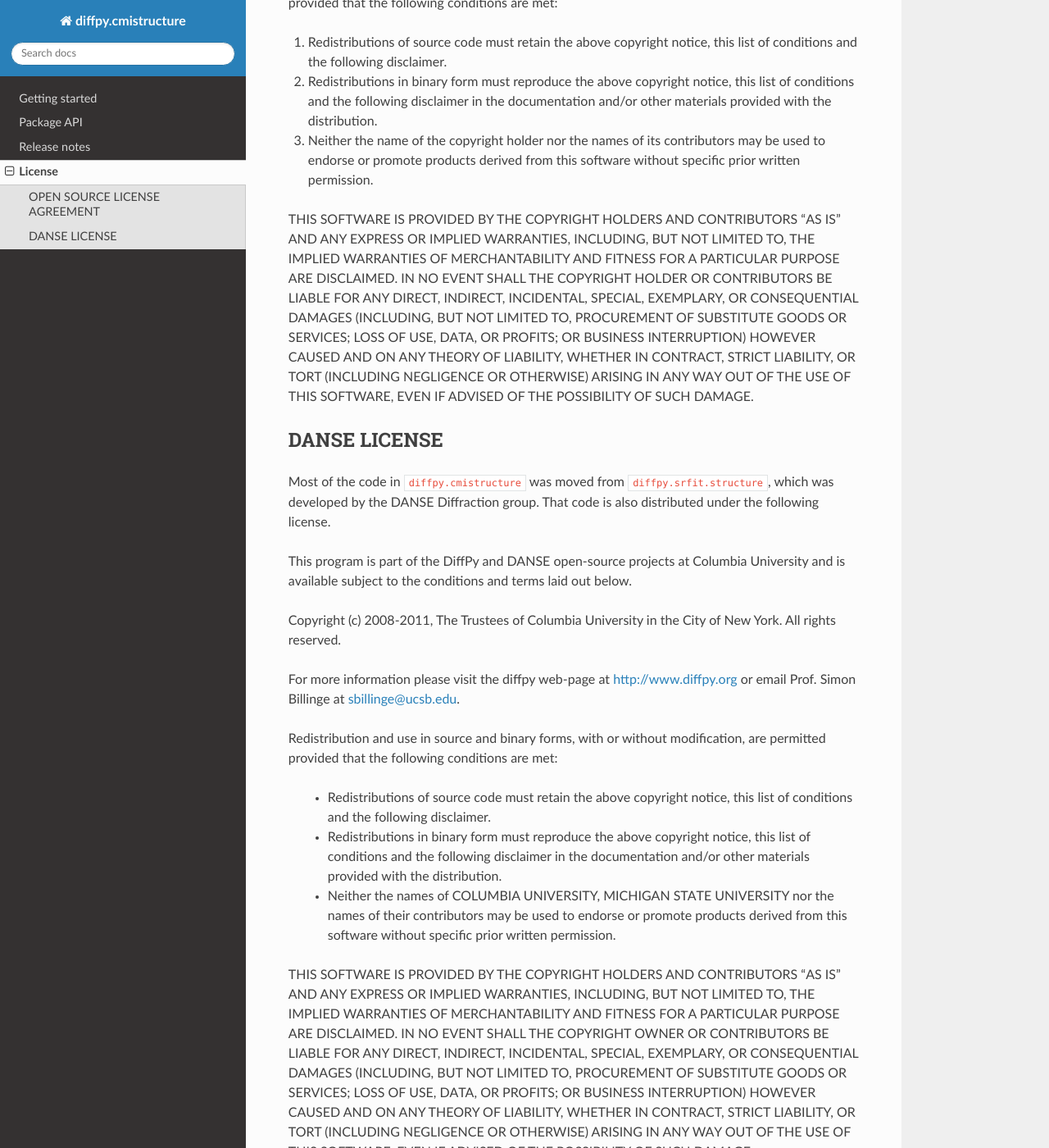
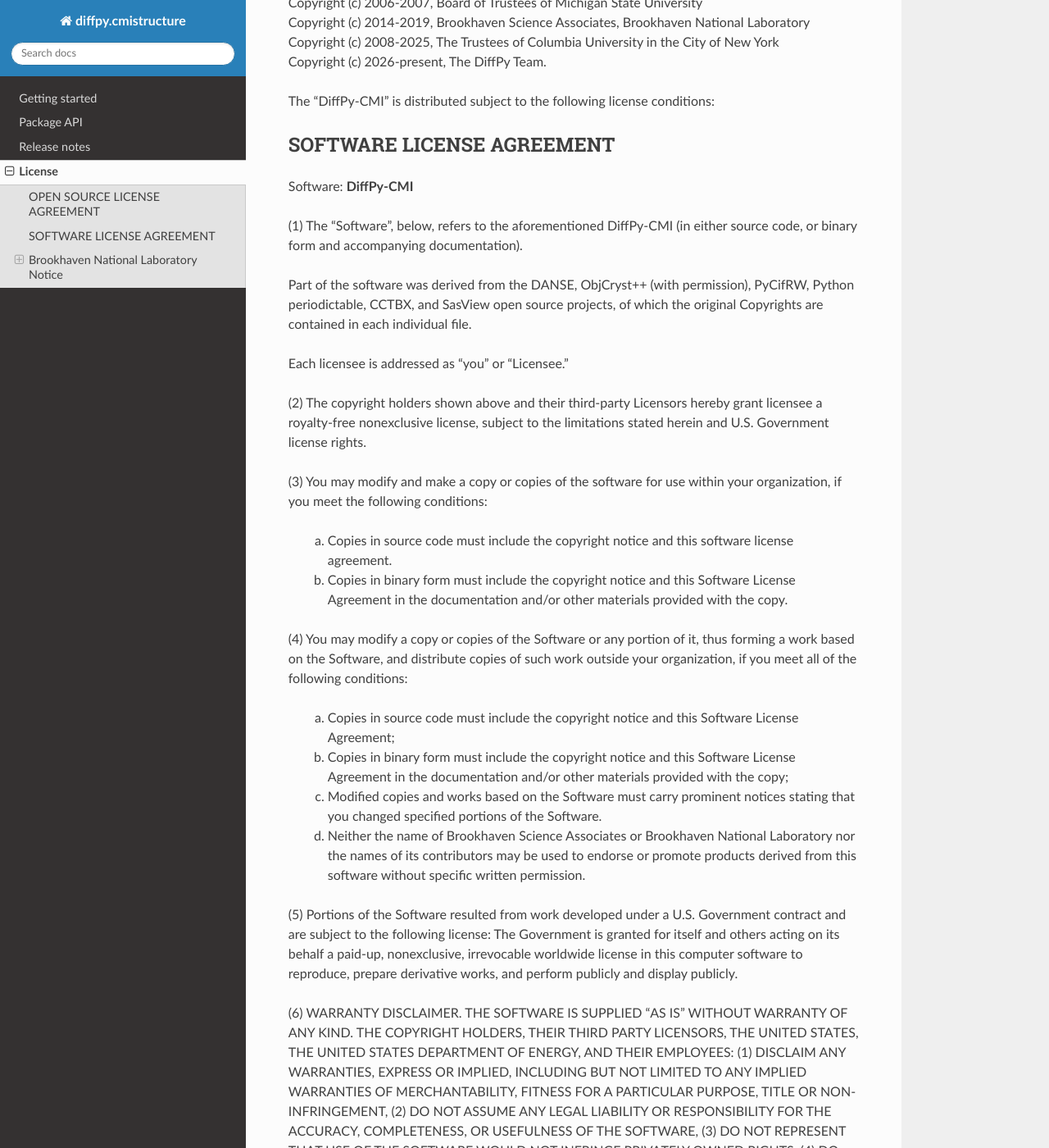
Before and after one commit to cadenmyers13/diffpy.cmistructure, a Sphinx documentation site: the page built from docs/source/license.rst, in a window 1280 px wide and 1400 px high, scrolled down 344 px. Shown: the whole window at 82% size. Built offline with Sphinx 7.4.7 and the Read the Docs theme 3.1.0, drawn with Linux system fonts in a browser that asks for light colours; some of the changed text lies outside the part shown.

Commit message:
chore: use the diffpy.srfit license
The cmi packages carry the same license as diffpy.srfit. Copy srfit's
LICENSE.rst and docs License page, and switch the classifier to
'License :: Free To Use But Restricted' to match. This replaces the
DANSE section added to the License page in the previous commit.

Co-Authored-By: Claude Opus 5.5 <noreply@anthropic.com>

```diff
--- a/docs/source/license.rst
+++ b/docs/source/license.rst
@@ -7,73 +7,139 @@ License
 
 OPEN SOURCE LICENSE AGREEMENT
 =============================
-BSD 3-Clause License
 
-Copyright (c) 2026, Contributors to diffpy.cmistructure.
-All Rights Reserved.
+| Copyright (c) 2009-2011, University of Tennessee
+| Copyright (c) 1989, 1991 Free Software Foundation, Inc.
+| Copyright (c) 2006, The Regents of the University of California through
+  Lawrence Berkeley National Laboratory
+| Copyright (c) 2014, Australian Synchrotron Research Program Inc., ("ASRP")
+| Copyright (c) 2006-2007, Board of Trustees of Michigan State University
+| Copyright (c) 2014-2019, Brookhaven Science Associates,
+  Brookhaven National Laboratory
+| Copyright (c) 2008-2025, The Trustees of Columbia University in
+  the City of New York
+| Copyright (c) 2026-present, The DiffPy Team.
 
-Redistribution and use in source and binary forms, with or without
-modification, are permitted provided that the following conditions are met:
 
-1. Redistributions of source code must retain the above copyright notice, this
-   list of conditions and the following disclaimer.
+The "DiffPy-CMI" is distributed subject to the following license conditions:
 
-2. Redistributions in binary form must reproduce the above copyright notice,
-   this list of conditions and the following disclaimer in the documentation
-   and/or other materials provided with the distribution.
 
-3. Neither the name of the copyright holder nor the names of its
-   contributors may be used to endorse or promote products derived from
-   this software without specific prior written permission.
+SOFTWARE LICENSE AGREEMENT
+==========================
 
-THIS SOFTWARE IS PROVIDED BY THE COPYRIGHT HOLDERS AND CONTRIBUTORS "AS IS"
-AND ANY EXPRESS OR IMPLIED WARRANTIES, INCLUDING, BUT NOT LIMITED TO, THE
-IMPLIED WARRANTIES OF MERCHANTABILITY AND FITNESS FOR A PARTICULAR PURPOSE ARE
-DISCLAIMED. IN NO EVENT SHALL THE COPYRIGHT HOLDER OR CONTRIBUTORS BE LIABLE
-FOR ANY DIRECT, INDIRECT, INCIDENTAL, SPECIAL, EXEMPLARY, OR CONSEQUENTIAL
-DAMAGES (INCLUDING, BUT NOT LIMITED TO, PROCUREMENT OF SUBSTITUTE GOODS OR
-SERVICES; LOSS OF USE, DATA, OR PROFITS; OR BUSINESS INTERRUPTION) HOWEVER
-CAUSED AND ON ANY THEORY OF LIABILITY, WHETHER IN CONTRACT, STRICT LIABILITY,
-OR TORT (INCLUDING NEGLIGENCE OR OTHERWISE) ARISING IN ANY WAY OUT OF THE USE
-OF THIS SOFTWARE, EVEN IF ADVISED OF THE POSSIBILITY OF SUCH DAMAGE.
+Software: **DiffPy-CMI**
 
-DANSE LICENSE
-=============
 
-Most of the code in ``diffpy.cmistructure`` was moved from
-``diffpy.srfit.structure``, which was developed by the DANSE Diffraction
-group. That code is also distributed under the following license.
+(1) The "Software", below, refers to the aforementioned DiffPy-CMI (in either
+source code, or binary form and accompanying documentation).
 
-This program is part of the DiffPy and DANSE open-source projects at Columbia
-University and is available subject to the conditions and terms laid out below.
+Part of the software was derived from the DANSE, ObjCryst++ (with permission),
+PyCifRW, Python periodictable, CCTBX, and SasView open source projects, of
+which the original Copyrights are contained in each individual file.
 
-Copyright (c) 2008-2011, The Trustees of Columbia University in
-the City of New York.  All rights reserved.
+Each licensee is addressed as "you" or "Licensee."
 
-For more information please visit the diffpy web-page at
-http://www.diffpy.org or email Prof. Simon Billinge at sbillinge@ucsb.edu.
 
-Redistribution and use in source and binary forms, with or without
-modification, are permitted provided that the following conditions are met:
+(2) The copyright holders shown above and their third-party Licensors hereby
+grant licensee a royalty-free nonexclusive license, subject to the limitations
+stated herein and U.S. Government license rights.
 
-  * Redistributions of source code must retain the above copyright notice, this
-    list of conditions and the following disclaimer.
 
-  * Redistributions in binary form must reproduce the above copyright notice,
-    this list of conditions and the following disclaimer in the documentation
-    and/or other materials provided with the distribution.
+(3) You may modify and make a copy or copies of the software for use within
+your organization, if you meet the following conditions:
 
-  * Neither the names of COLUMBIA UNIVERSITY, MICHIGAN STATE UNIVERSITY nor the
-    names of their contributors may be used to endorse or promote products
-    derived from this software without specific prior written permission.
+    (a) Copies in source code must include the copyright notice and this
+        software license agreement.
 
-THIS SOFTWARE IS PROVIDED BY THE COPYRIGHT HOLDERS AND CONTRIBUTORS "AS IS" AND
-ANY EXPRESS OR IMPLIED WARRANTIES, INCLUDING, BUT NOT LIMITED TO, THE IMPLIED
-WARRANTIES OF MERCHANTABILITY AND FITNESS FOR A PARTICULAR PURPOSE ARE
-DISCLAIMED.  IN NO EVENT SHALL THE COPYRIGHT OWNER OR CONTRIBUTORS BE LIABLE
-FOR ANY DIRECT, INDIRECT, INCIDENTAL, SPECIAL, EXEMPLARY, OR CONSEQUENTIAL
-DAMAGES (INCLUDING, BUT NOT LIMITED TO, PROCUREMENT OF SUBSTITUTE GOODS OR
-SERVICES; LOSS OF USE, DATA, OR PROFITS; OR BUSINESS INTERRUPTION) HOWEVER
-CAUSED AND ON ANY THEORY OF LIABILITY, WHETHER IN CONTRACT, STRICT LIABILITY,
-OR TORT (INCLUDING NEGLIGENCE OR OTHERWISE) ARISING IN ANY WAY OUT OF THE USE
-OF THIS SOFTWARE, EVEN IF ADVISED OF THE POSSIBILITY OF SUCH DAMAGE.
+    (b) Copies in binary form must include the copyright notice and this
+        Software License Agreement in the documentation and/or other materials
+        provided with the copy.
+
+
+(4) You may modify a copy or copies of the Software or any portion of it, thus
+forming a work based on the Software, and distribute copies of such work
+outside your organization, if you meet all of the following conditions:
+
+    (a) Copies in source code must include the copyright notice and this
+        Software License Agreement;
+
+    (b) Copies in binary form must include the copyright notice and this
+        Software License Agreement in the documentation and/or other materials
+        provided with the copy;
+
+    (c) Modified copies and works based on the Software must carry prominent
+        notices stating that you changed specified portions of the Software.
+
+    (d) Neither the name of Brookhaven Science Associates or Brookhaven
+        National Laboratory nor the names of its contributors may be used to
+        endorse or promote products derived from this software without specific
+        written permission.
+
+
+(5) Portions of the Software resulted from work developed under a U.S.
+Government contract and are subject to the following license:
+The Government is granted for itself and others acting on its behalf a
+paid-up, nonexclusive, irrevocable worldwide license in this computer software
+to reproduce, prepare derivative works, and perform publicly and display
+publicly.
+
+
+(6) WARRANTY DISCLAIMER. THE SOFTWARE IS SUPPLIED "AS IS" WITHOUT
+WARRANTY OF ANY KIND. THE COPYRIGHT HOLDERS, THEIR THIRD PARTY
+LICENSORS, THE UNITED STATES, THE UNITED STATES DEPARTMENT OF ENERGY, AND
+THEIR EMPLOYEES: (1) DISCLAIM ANY WARRANTIES, EXPRESS OR IMPLIED, INCLUDING
+BUT NOT LIMITED TO ANY IMPLIED WARRANTIES OF MERCHANTABILITY, FITNESS FOR A
+PARTICULAR PURPOSE, TITLE OR NON-INFRINGEMENT, (2) DO NOT ASSUME ANY LEGAL
+LIABILITY OR RESPONSIBILITY FOR THE ACCURACY, COMPLETENESS, OR USEFULNESS OF
+THE SOFTWARE, (3) DO NOT REPRESENT THAT USE OF THE SOFTWARE WOULD NOT INFRINGE
+PRIVATELY OWNED RIGHTS, (4) DO NOT WARRANT THAT THE SOFTWARE WILL FUNCTION
+UNINTERRUPTED, THAT IT IS ERROR-FREE OR THAT ANY ERRORS WILL BE CORRECTED.
+
+
+(7) LIMITATION OF LIABILITY. IN NO EVENT WILL THE COPYRIGHT HOLDERS, THEIR
+THIRD PARTY LICENSORS, THE UNITED STATES, THE UNITED STATES DEPARTMENT OF
+ENERGY, OR THEIR EMPLOYEES: BE LIABLE FOR  ANY INDIRECT, INCIDENTAL,
+CONSEQUENTIAL, SPECIAL OR PUNITIVE  DAMAGES OF ANY KIND OR NATURE, INCLUDING
+BUT NOT LIMITED TO LOSS OF PROFITS OR LOSS OF DATA, FOR ANY REASON WHATSOEVER,
+WHETHER SUCH LIABILITY IS ASSERTED ON THE BASIS OF CONTRACT, TORT (INCLUDING
+NEGLIGENCE OR STRICT LIABILITY), OR OTHERWISE, EVEN IF ANY OF SAID PARTIES HAS
+BEEN WARNED OF THE POSSIBILITY OF SUCH LOSS OR DAMAGES.
+
+
+Brookhaven National Laboratory Notice
+=====================================
+
+Acknowledgment of sponsorship
+-----------------------------
+
+This software was produced by the Brookhaven National Laboratory, under
+Contract DE-AC02-98CH10886 with the Department of Energy.
+
+
+Government disclaimer of liability
+----------------------------------
+
+Neither the United States nor the United States Department of Energy, nor
+any of their employees, makes any warranty, express or implied, or assumes
+any legal liability or responsibility for the accuracy, completeness, or
+usefulness of any data, apparatus, product, or process disclosed, or
+represents that its use would not infringe privately owned rights.
+
+
+Brookhaven disclaimer of liability
+----------------------------------
+
+Brookhaven National Laboratory makes no representations or warranties,
+express or implied, nor assumes any liability for the use of this software.
+
+
+Maintenance of notice
+---------------------
+
+In the interest of clarity regarding the origin and status of this
+software, Brookhaven National Laboratory requests that any recipient of it
+maintain this notice affixed to any distribution by the recipient that
+contains a copy or derivative of this software.
+
+
+.. rubric:: END OF LICENSE
--- a/pyproject.toml
+++ b/pyproject.toml
@@ -20,7 +20,7 @@ classifiers = [
         'Environment :: Console',
         'Intended Audience :: Developers',
         'Intended Audience :: Science/Research',
-        'License :: OSI Approved :: BSD License',
+        'License :: Free To Use But Restricted',
         'Operating System :: MacOS :: MacOS X',
         'Operating System :: Microsoft :: Windows',
         'Operating System :: POSIX',
```
Also changed, not shown: LICENSE.rst, news/license-docs.rst.
